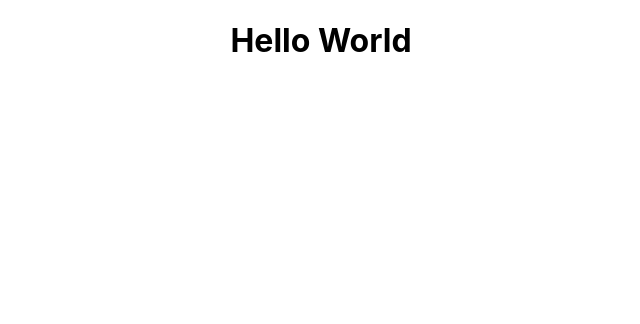
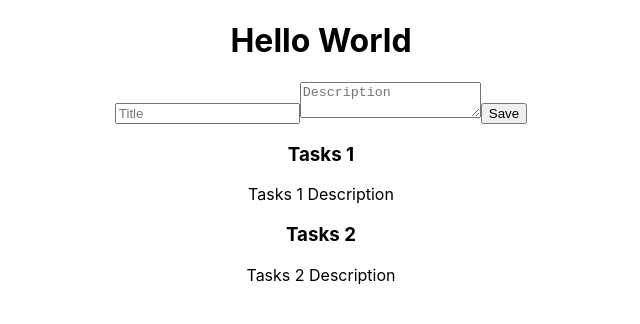
Before and after one commit to MaquinoBSC/CRUD-Redux-Toolkit, a React (Create React App) app: page / in a window 1280 px wide. Shown: the top 324 px of the page, without its empty margins (319-959 px from the left). Built offline with nearby package versions, Linux system fonts and the light colour scheme.

Commit message:
Creacion de componentes para crear y listar las tasks

```diff
--- a/src/App.js
+++ b/src/App.js
@@ -1,14 +1,14 @@
 import './App.css';
 import { useSelector } from 'react-redux';
+import TasksForm from './components/TasksForm';
+import TasksList from './components/TasksList';
 
 function App() {
-  const tasks = useSelector(state => state.tasks);
-  console.log(tasks);
-
-
   return (
     <div className="App">
       <h1>Hello World</h1>
+      <TasksForm />
+      <TasksList />
     </div>
   );
 }
--- /dev/null
+++ b/src/components/TasksForm.js
@@ -0,0 +1,27 @@
+import React, { useState } from 'react';
+
+export default function TasksForm(){
+    const [task, setTask] = useState({
+        title: '',
+        description: '',
+    });
+
+    const handleChange = (e) => {
+        setTask({
+            ...task,
+            [e.target.name]: e.target.value,
+        });
+    }
+
+    const handleSubmit = (e) => {
+        e.preventDefault();
+    }
+
+    return (
+        <form onSubmit={ (e)=> handleSubmit(e) }>
+            <input name='title' type="text" placeholder='Title' onChange={ (e) => handleChange(e) } />
+            <textarea name='description' placeholder='Description' onChange={ (e) => handleChange(e) }></textarea>
+            <button type='submit'>Save</button>
+        </form>
+    )
+}
--- /dev/null
+++ b/src/components/TasksList.js
@@ -0,0 +1,20 @@
+import React from 'react';
+import { useSelector } from 'react-redux';
+
+export default function TasksList(){
+    const tasks = useSelector(state => state.tasks);
+    console.log(tasks);
+
+    return (
+        <div>
+            {
+                tasks.map(task => (
+                    <div key={ task.id }>
+                        <h3>{ task.title }</h3>
+                        <p> { task.description } </p>
+                    </div>
+                ))
+            }
+        </div>
+    )
+}
--- a/src/features/tasks/taskSlice.js
+++ b/src/features/tasks/taskSlice.js
@@ -1,8 +1,24 @@
 import { createSlice } from '@reduxjs/toolkit';
+
+const initialState = [
+    {
+        id: "1",
+        title: "Tasks 1",
+        description: 'Tasks 1 Description',
+        completed: false,
+    },
+    {
+        id: "2",
+        title: "Tasks 2",
+        description: 'Tasks 2 Description',
+        completed: false,
+    },
+];
+
 
 export const tasksSlice = createSlice({
     name: 'tasks',
-    initialState: [],
+    initialState: initialState,
     reducers: {
         // Funciones para manipular el estado tasks
     }
```
